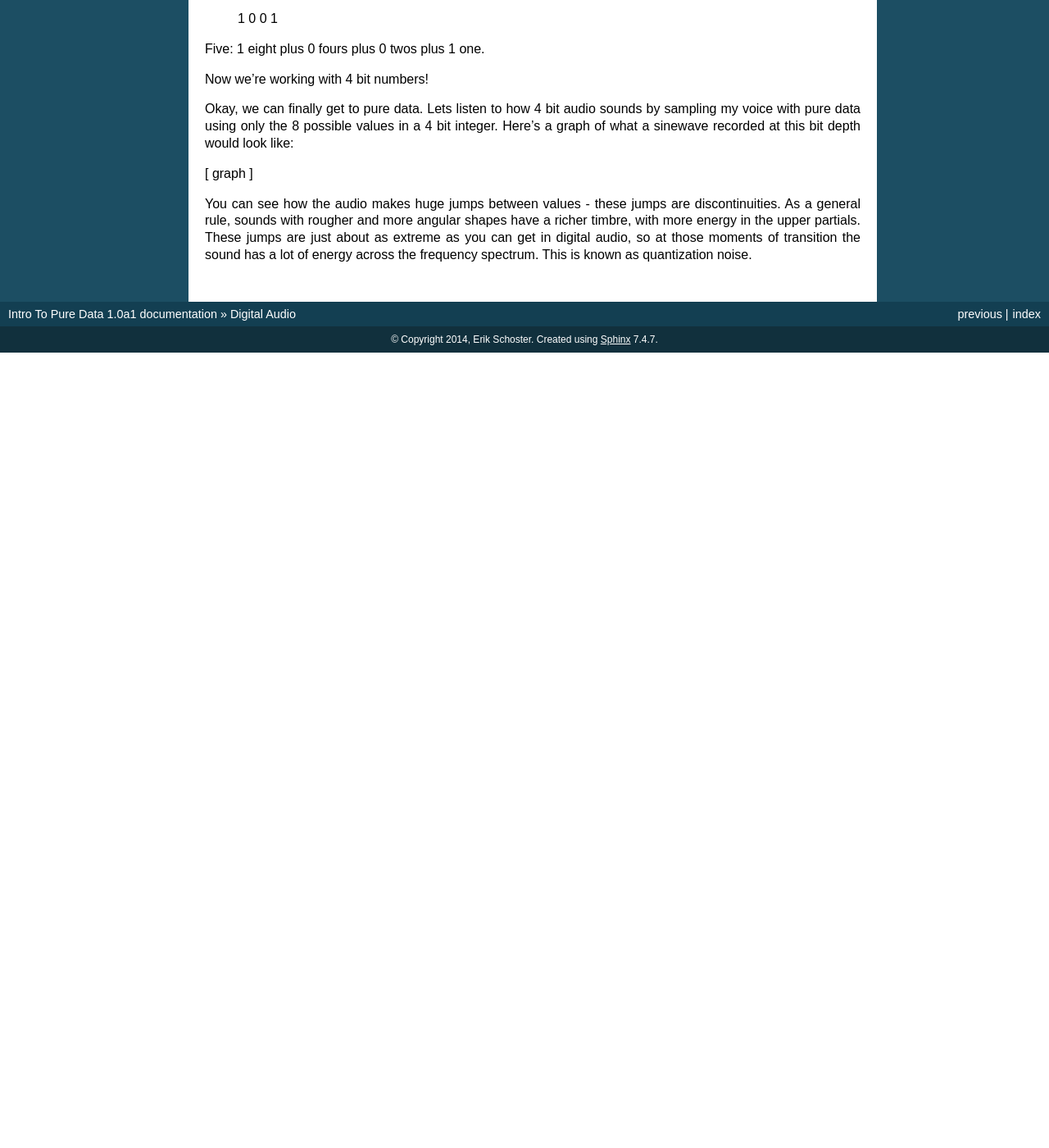
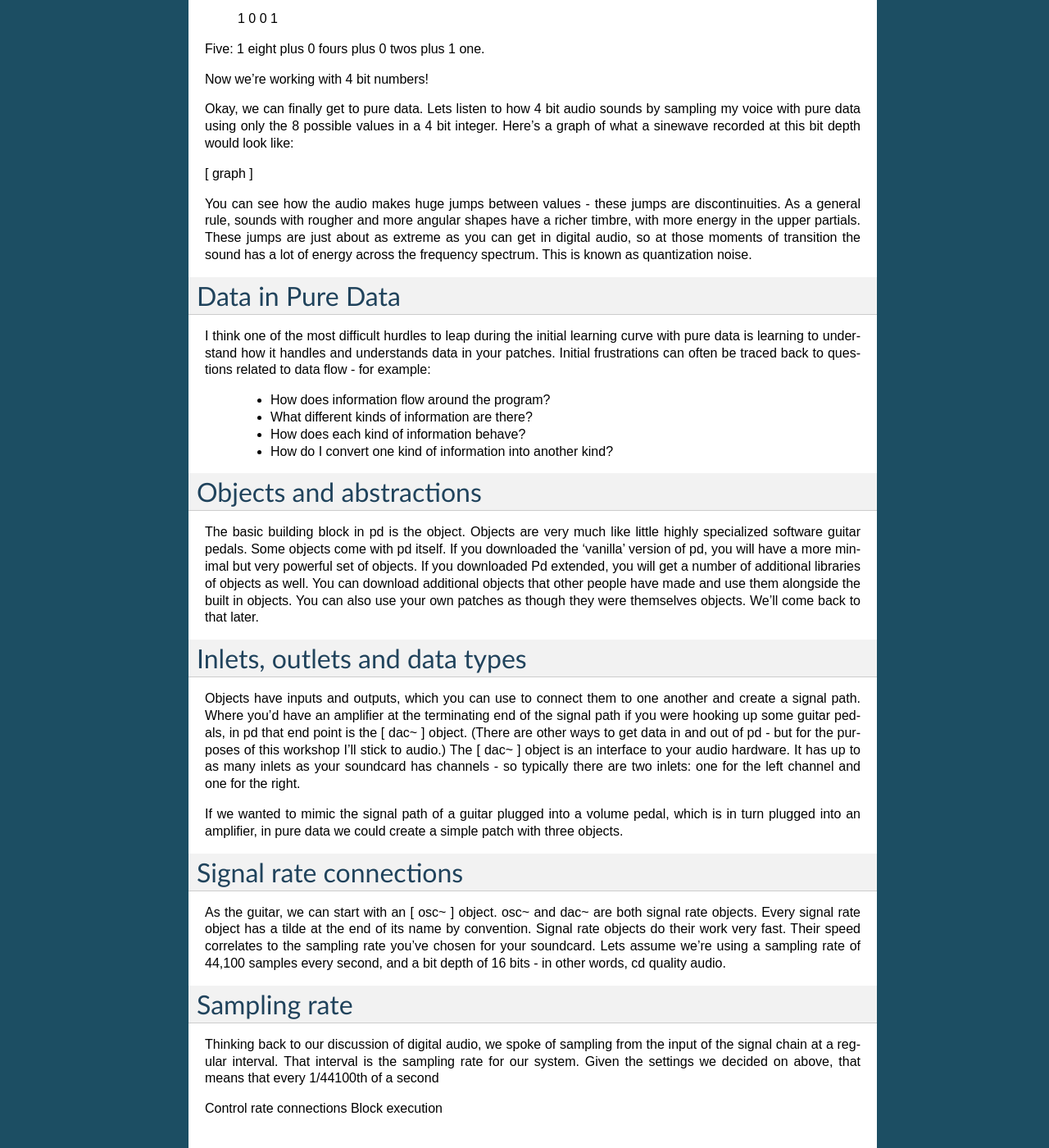
Before and after one commit to hecanjog/pdintro, a Sphinx documentation site: the page built from source/first.rst, in a window 1280 px wide and 1400 px high, scrolled down 1330 px. Shown: the whole window at 82% size. Built offline with Sphinx 7.4.7, drawn with Linux system fonts in a browser that asks for light colours; formulas are drawn with MathJax 3; before the commit the page ends 1760 px from its top, so only the background shows below that; some of the changed text lies outside the part shown.

Commit message:
add cardinal and updates to notes

```diff
--- a/source/first.rst
+++ b/source/first.rst
@@ -84,3 +84,55 @@
 sounds with rougher and more angular shapes have a richer timbre, with more energy in the upper partials. These
 jumps are just about as extreme as you can get in digital audio, so at those moments of transition the sound has
 a lot of energy across the frequency spectrum. This is known as quantization noise.
+
+Data in Pure Data
+=================
+
+I think one of the most difficult hurdles to leap during the initial learning curve with pure data is learning to
+understand how it handles and understands data in your patches. Initial frustrations can often be traced back to
+questions related to data flow - for example:
+
+ - How does information flow around the program?
+ - What different kinds of information are there?
+ - How does each kind of information behave?
+ - How do I convert one kind of information into another kind?
+
+Objects and abstractions
+========================
+
+The basic building block in pd is the object. Objects are very much like little highly specialized software guitar pedals.
+Some objects come with pd itself. If you downloaded the 'vanilla' version of pd, you will have a more minimal but very
+powerful set of objects. If you downloaded Pd extended, you will get a number of additional libraries of objects as well.
+You can download additional objects that other people have made and use them alongside the built in objects. You can also
+use your own patches as though they were themselves objects. We'll come back to that later.
+
+Inlets, outlets and data types
+==============================
+
+Objects have inputs and outputs, which you can use to connect them to one another and create a signal path. Where you'd have an
+amplifier at the terminating end of the signal path if you were hooking up some guitar pedals, in pd that end point is the
+[ dac~ ] object. (There are other ways to get data in and out of pd - but for the purposes of this workshop I'll stick to
+audio.) The [ dac~ ] object is an interface to your audio hardware. It has up to as many inlets as your soundcard has
+channels - so typically there are two inlets: one for the left channel and one for the right.
+
+If we wanted to mimic the signal path of a guitar plugged into a volume pedal, which is in turn plugged into an amplifier, in
+pure data we could create a simple patch with three objects.
+
+Signal rate connections
+=======================
+
+As the guitar, we can start with an [ osc~ ] object. osc~ and dac~ are both signal rate objects. Every signal rate object has
+a tilde at the end of its name by convention. Signal rate objects do their work very fast. Their speed correlates to the sampling
+rate you've chosen for your soundcard. Lets assume we're using a sampling rate of 44,100 samples every second, and a bit depth of
+16 bits - in other words, cd quality audio.
+
+Sampling rate
+=============
+
+Thinking back to our discussion of digital audio, we spoke of sampling from the input of the signal chain at a regular interval. That
+interval is the sampling rate for our system. Given the settings we decided on above, that means that every 1/44100th of a second
+
+
+
+Control rate connections
+Block execution
```
Also changed, not shown: 2 other files.
